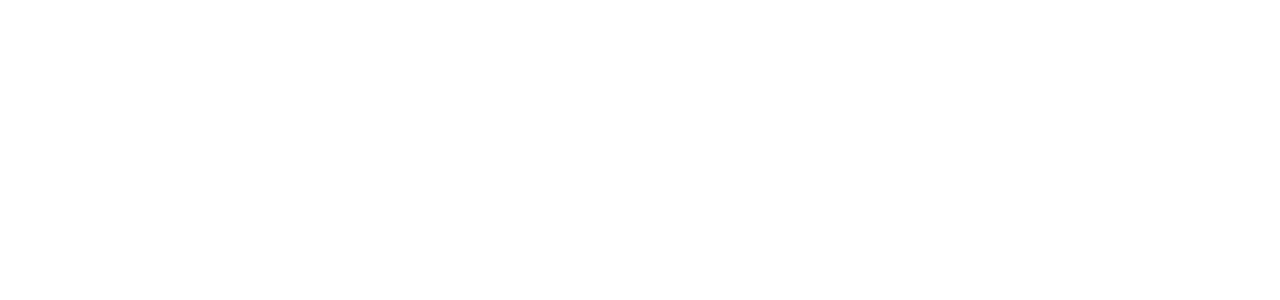
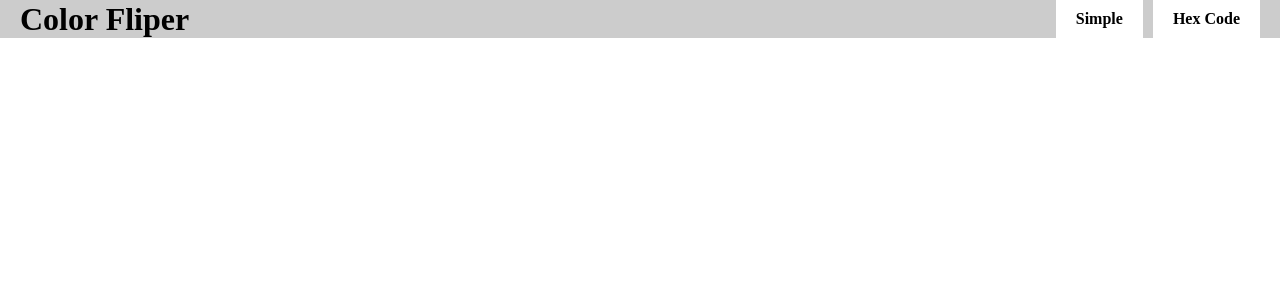
Before and after one commit to MTahir27/JavaScript_Projects, a PHP site: page /1-Color_Fliper/index.html in a window 1280 px wide. Before the commit the part shown is empty. Shown: the top 300 px of the page. Run offline with PHP 8.4, Linux system fonts and the light colour scheme.

Commit message:
Navbar Styling

```diff
--- a/1-Color_Fliper/index.html
+++ b/1-Color_Fliper/index.html
@@ -12,6 +12,24 @@
 </head>
 
 <body>
+    <header>
+        <nav>
+            <div class="navbar-brand">
+                <h1>Color Fliper</h1>
+            </div>
+
+            <ul class="navbar-nav">
+                <li class="nav-item">
+                    <h6 class="nav-link">Simple</h6>
+                </li>
+                <li class="nav-item">
+                    <h6 class="nav-link">Hex Code</h6>
+                </li>
+            </ul>
+        </nav>
+    </header>
+
+
     <!-- JavaScript File -->
     <script src="script.js"></script>
 </body>
--- a/1-Color_Fliper/style.css
+++ b/1-Color_Fliper/style.css
@@ -9,6 +9,10 @@ h1 {
     font-size: 2rem;
 }
 
+h6 {
+    font-size: 1rem;
+}
+
 p {
     font-size: 1rem;
 }
@@ -17,3 +21,27 @@ a {
     font-size: 1rem;
     text-decoration: none;
 }
+
+/* Navbar Styling */
+nav {
+    background-color: rgb(0 0 0 / 20%);
+    display: flex;
+    justify-content: space-between;
+    align-items: center;
+    padding: 0px 20px;
+}
+
+.navbar-nav {
+    display: flex;
+    justify-content: center;
+    align-items: center;
+    list-style-type: none;
+    gap: 10px;
+}
+
+.navbar-nav .nav-item .nav-link {
+    background-color: #fff;
+    display: block;
+    padding: 10px 20px;
+    cursor: pointer;
+}
```
